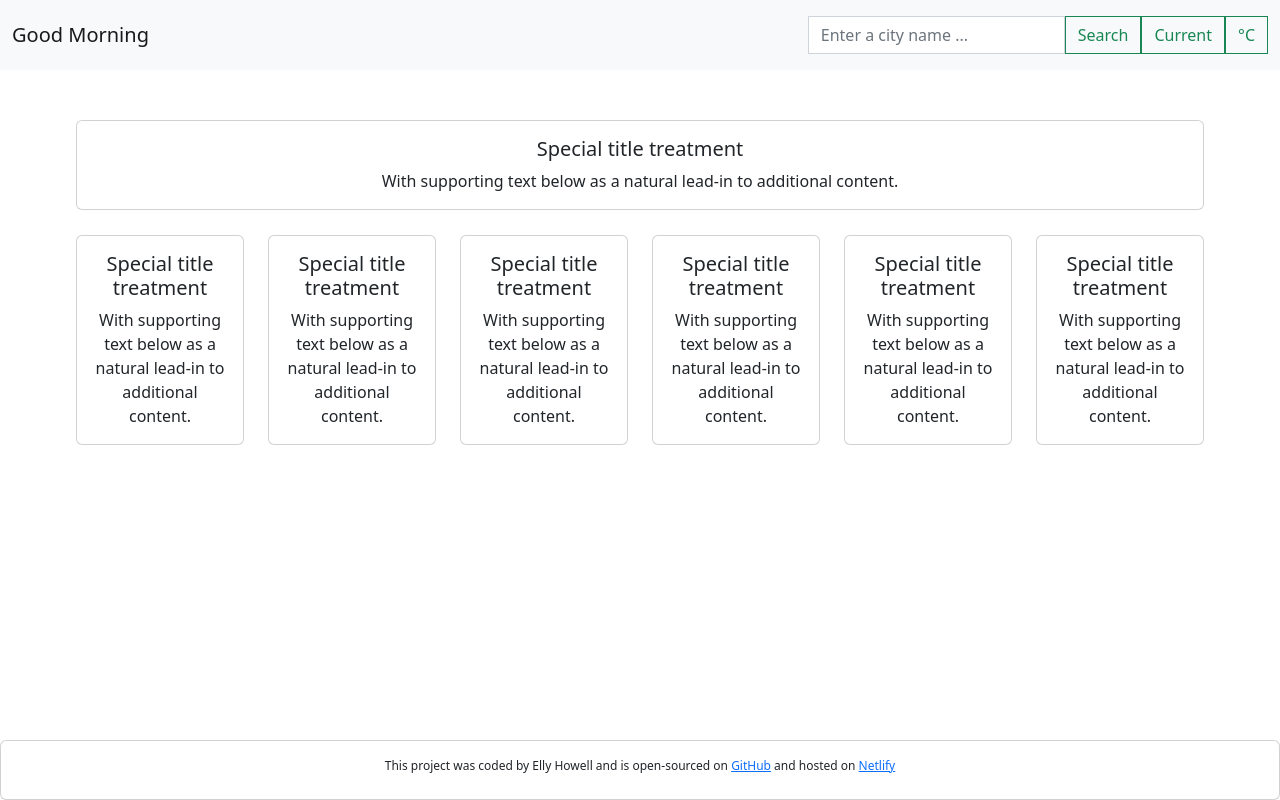
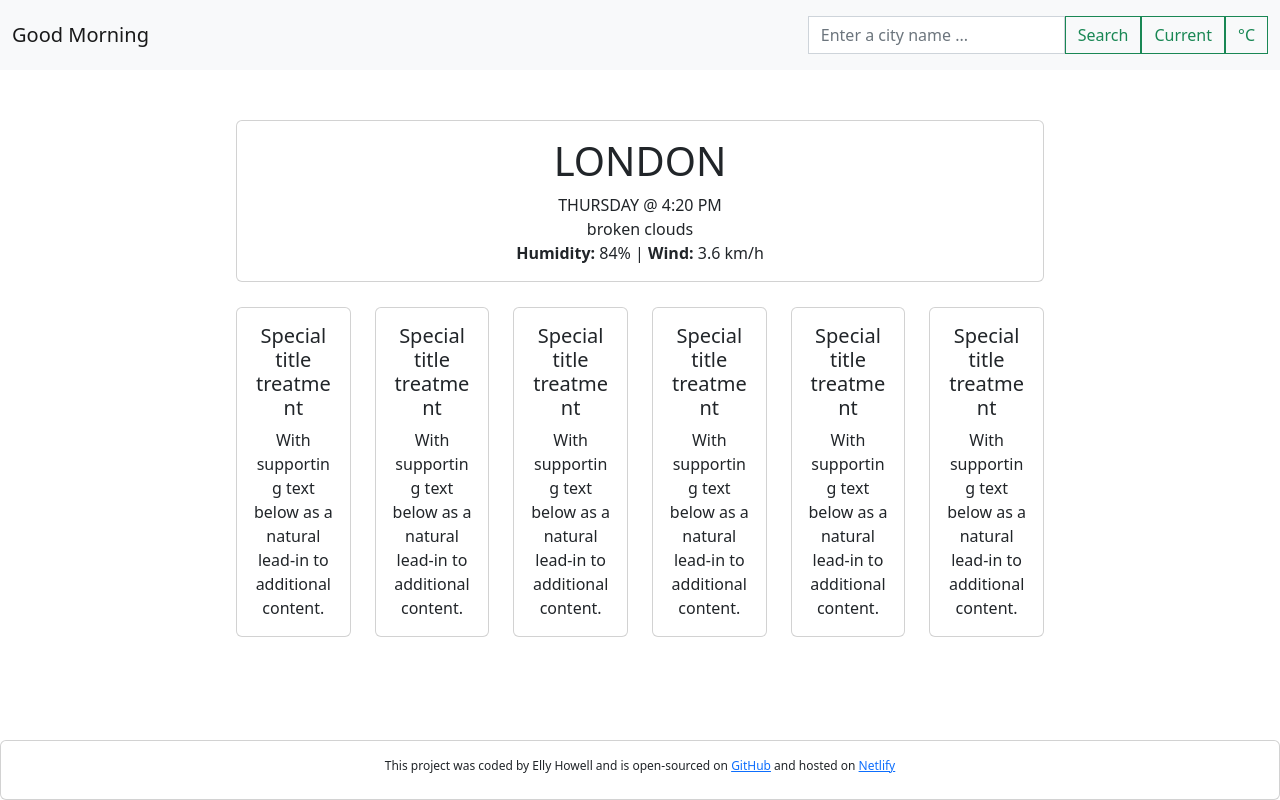
Before and after one commit to EllyHowell/weather-app-react, a React (Create React App) app: page / in a window 1280 px wide. Built offline with nearby package versions, Linux system fonts and the light colour scheme.

Commit message:
Update day zero information

```diff
--- a/src/elements/DayZero.js
+++ b/src/elements/DayZero.js
@@ -8,10 +8,20 @@ export default function DayZero() {
         <div class="col-sm">
           <div class="card">
             <div class="card-body">
-              <h5 class="card-title">Special title treatment</h5>
+              <h1 id="location" class="card-title">
+                LONDON
+              </h1>
               <p class="card-text">
-                With supporting text below as a natural lead-in to additional
-                content.
+                <div id="day0_dayTime">
+                  <span id="day0_day">THURSDAY</span> @{" "}
+                  <span id="day0_time">4:20 PM</span>
+                </div>
+                <div id="day0_desc">broken clouds</div>
+                <div id="day0_humidityWind">
+                  <strong>Humidity: </strong>
+                  <span id="day0_humidity">84%</span> | <strong>Wind: </strong>
+                  <span id="day0_wind">3.6 km/h</span>
+                </div>
               </p>
             </div>
           </div>
--- a/src/elements/styles/Day.css
+++ b/src/elements/styles/Day.css
@@ -1,8 +1,16 @@
 #main {
   margin: 50px auto;
-  width: 90vw;
+  width: 65vw;
 }
 
 .row {
   margin: 25px auto;
 }
+
+ul {
+  padding: 0px;
+}
+
+li {
+  display: inline;
+}
```
